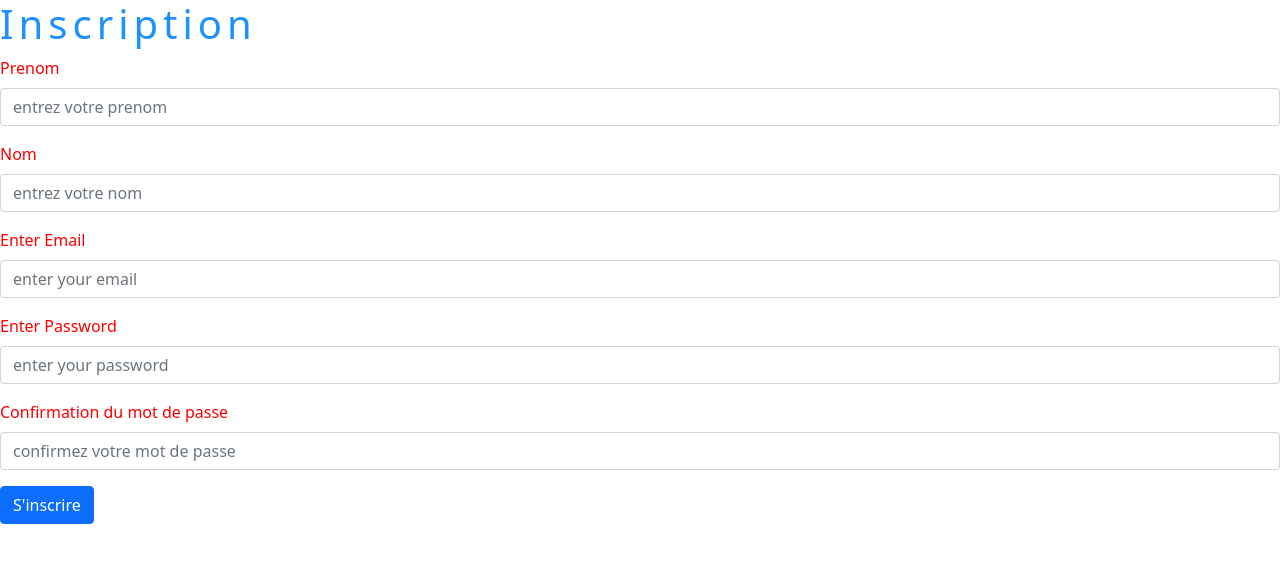
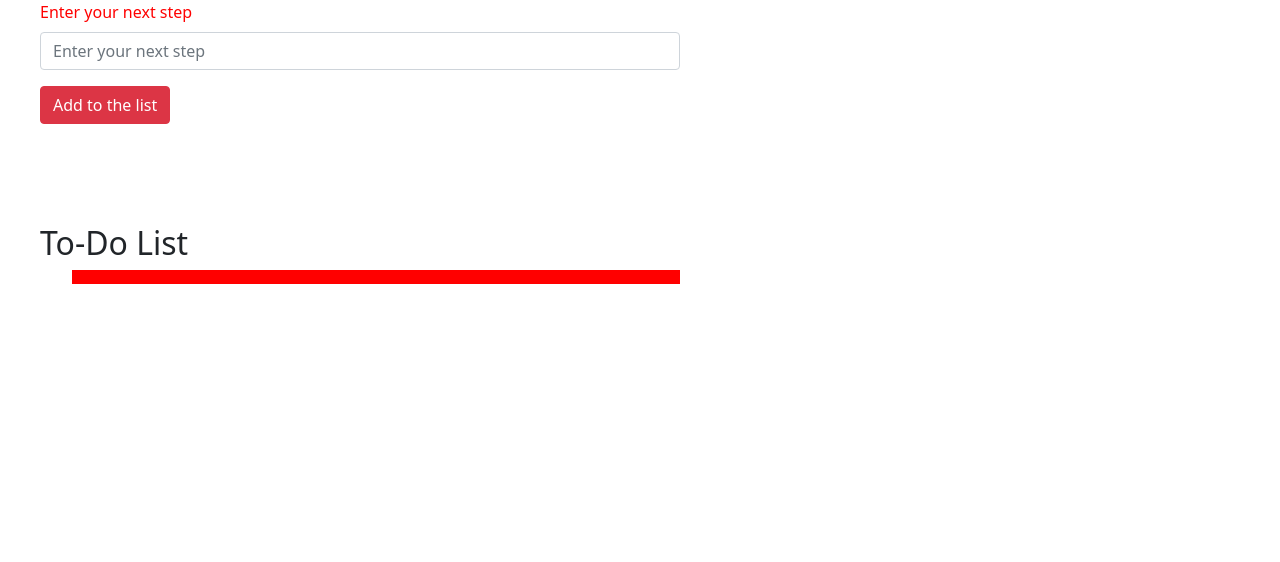
Before and after one commit to otmaneeee/otmaneReact, a React (Create React App) app: page /inscription in a window 1280 px wide. Shown: the top 562 px of the page. Built offline with nearby package versions, Linux system fonts and the light colour scheme.

Commit message:
todo list

```diff
--- a/src/App.js
+++ b/src/App.js
@@ -12,10 +12,12 @@ import {
   Route,
   Link
 } from "react-router-dom";
+import ToDo from "./containers/ToDoList"
 const App = () => {
   return (
     <div>
-    <Router>
+      <ToDo/>
+    {/* <Router>
       <Switch>
           <Route path="/login">
             <Category />
@@ -27,7 +29,7 @@ const App = () => {
             <Category />
           </Route>
         </Switch>
-      </Router>
+      </Router> */}
       {/* <CustomButton
         color={bootstrapButtonVariant.success}
         text={buttonTexts.success}
--- a/src/components/CustomButton/index.jsx
+++ b/src/components/CustomButton/index.jsx
@@ -1,9 +1,13 @@
 import Button from "react-bootstrap/Button";
 import { buttonTexts } from "../../constants";
 const index = (props) => {
-  return <Button variant={props.color}>{props.text}</Button>;
+  return (
+    <Button variant={props.color} onClick={props.onClick}>
+      {props.text}
+    </Button>
+  );
 };
 index.defaultProps = {
-  text : buttonTexts.success
+  text: buttonTexts.success,
 };
 export default index;
--- a/src/components/CustomInput/index.jsx
+++ b/src/components/CustomInput/index.jsx
@@ -4,12 +4,17 @@ const index = ({
   type = textInputProps.type.defaut,
   placeholder = textInputProps.placeholder.defaut,
   label = textInputProps.label.defaut,
+  onChange,
 }) => {
   return (
     <Form>
       <Form.Group className="mb-3" controlId="formBasicEmail">
         <Form.Label>{label}</Form.Label>
-        <Form.Control type={type} placeholder={placeholder} />
+        <Form.Control
+          type={type}
+          placeholder={placeholder}
+          onChange={onChange}
+        />
       </Form.Group>
     </Form>
   );
--- a/src/constants.js
+++ b/src/constants.js
@@ -8,6 +8,7 @@ export const bootstrapButtonVariant = {
 };
 
 export const buttonTexts = {
+  add : "Add to the list",
   danger: "danger",
   success: "success",
   outlineWarning: "outline-warning",
@@ -35,3 +36,9 @@ export const textInputProps = {
     confirmPassword : "Confirmation du mot de passe",
   }
 };
+
+export const toDoList = {
+  label : "Enter your next step",
+  placeholder : "Enter your next step",
+  type : "text"
+}
--- /dev/null
+++ b/src/containers/ToDoList/index.css
@@ -0,0 +1,20 @@
+.othmane{
+    width:50%;
+    display:inline-block;
+    margin-left:40px;
+}
+.todo ul{
+    list-style-type : none;
+
+}
+.todo ul li{
+    color :white;
+    background-color: red;
+    text-align:center;
+    font-size: large;
+    padding:7px;
+    margin-bottom: 5px;
+}
+.title{
+    margin-top:100px;
+}
--- /dev/null
+++ b/src/containers/ToDoList/index.jsx
@@ -0,0 +1,38 @@
+import CustomInput from "../../components/CustomInput";
+import React,{useState} from "react";
+import CustomButton from "../../components/CustomButton";
+import { toDoList, buttonTexts, bootstrapButtonVariant } from "../../constants";
+import "./index.css";
+const ToDo = () => {
+    const [step,setStep] = useState([]);
+  const handleChange = (e) => {
+    setStep(e.target.value);
+  };
+  const handleClick = (e) => {
+     const list = {
+
+     }
+  }
+  const inputProps = {
+    ...toDoList,
+    onChange: handleChange,
+  };
+  return (
+    <div className="othmane">
+      <CustomInput {...inputProps} />
+      <CustomButton
+        color={bootstrapButtonVariant.danger}
+        text={buttonTexts.add}
+        onClick={handleClick}
+      />
+      <h2 className="title">To-Do List</h2>
+      <div className="todo">
+        <ul>
+          <li>{step}</li>
+        </ul>
+      </div>
+    </div>
+  );
+};
+
+export default ToDo;
--- a/src/containers/category/category.css
+++ b/src/containers/category/category.css
@@ -7,6 +7,8 @@ label{
 #hey{
     width:60%;
     margin:auto;
+    border:2px solid black;
+
 
 }
 h1{
```
